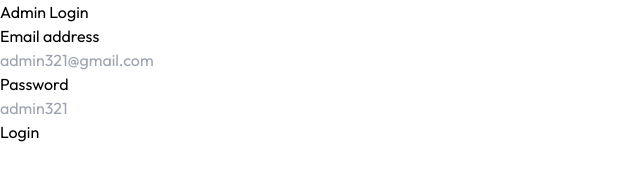
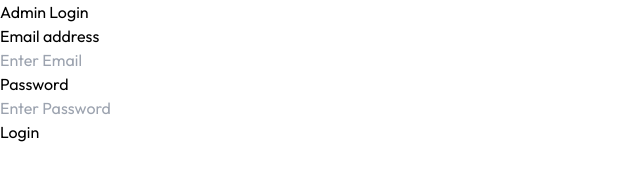
Before and after one commit to RazaisHere/MERN_ecomm, a React (Vite) app in the folder admin-panel/: page /users in a window 1280 px wide. Shown: the top 170 px of the page, without its empty margins (0-640 px from the left). Built offline with nearby package versions, Linux system fonts and the light colour scheme.

Commit message:
Update Login.jsx

```diff
--- a/admin-panel/src/components/Login.jsx
+++ b/admin-panel/src/components/Login.jsx
@@ -36,7 +36,7 @@ export default function Login({ setToken }) {
                     <div className="mb-3 min-w-72">
                         <p className="text-sm font-medium text-gray-700 mb-2">Email address</p>
                         <input
-                            placeholder="admin321@gmail.com"
+                            placeholder="Enter Email"
                             onChange={(e) => setAdminEmail(e.target.value)}
                             className="rounded-md w-full px-3 py-2 border border-gray-300 outline-none"
                             type="email"
@@ -45,7 +45,7 @@ export default function Login({ setToken }) {
                     <div className="mb-3 min-w-72">
                         <p className="text-sm font-medium text-gray-700 mb-2">Password</p>
                         <input
-                            placeholder="admin321"
+                            placeholder="Enter Password"
                             onChange={(e) => setAdminPassword(e.target.value)}
                             className="rounded-md w-full px-3 py-2 border border-gray-300 outline-none"
                             type="password"
```
